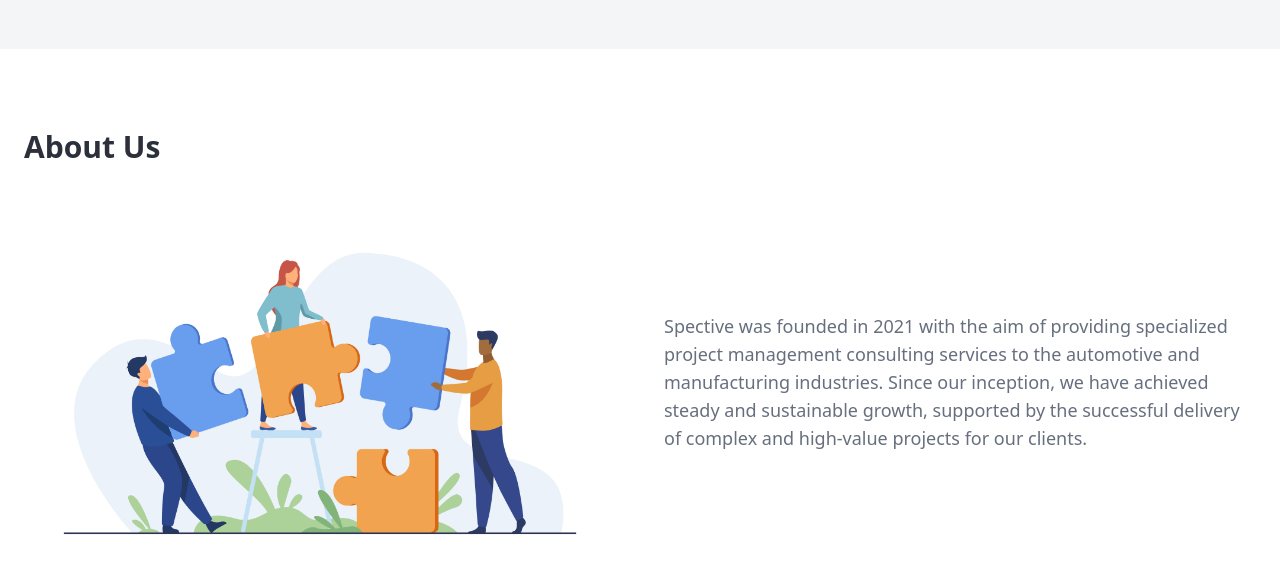
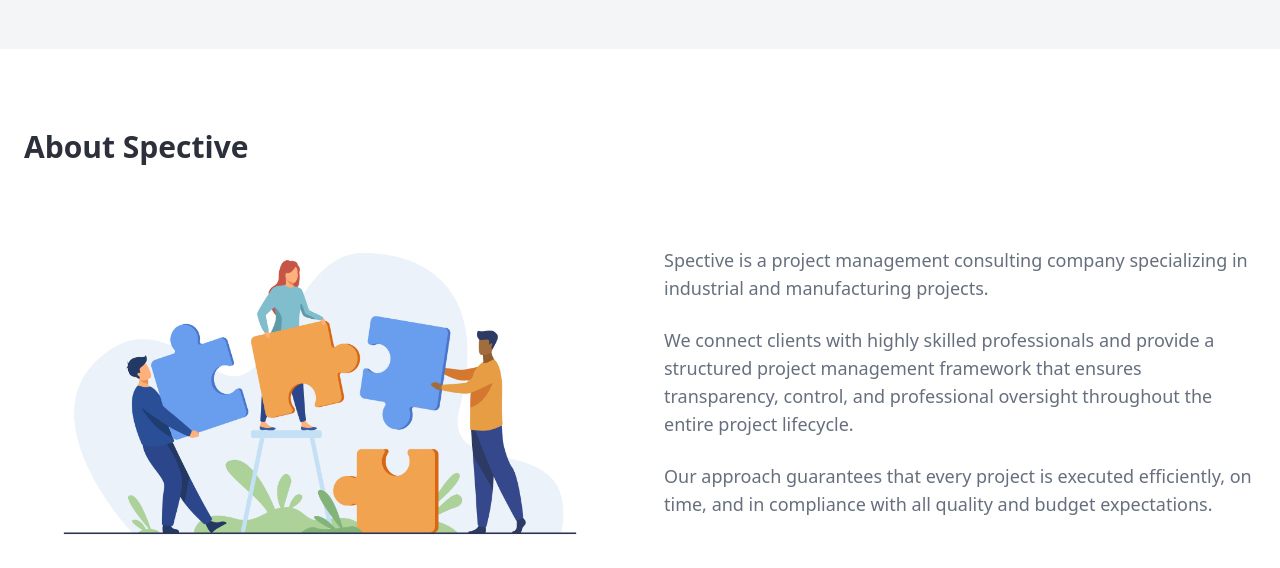
Before and after one commit to mgabor1979-lang/spective-talent-flow, a React (Vite) app: page / in a window 1280 px wide. Shown: the part 1020-1588 px from the top of the page. Built offline with nearby package versions, Linux system fonts and the light colour scheme; no server answers; the database is empty; what @react-pdf/renderer would draw is missing.

Commit message:
feat: Update About Us section for clarity and enhance button formatting on Homepage

```diff
--- a/src/pages/Homepage.tsx
+++ b/src/pages/Homepage.tsx
@@ -131,7 +131,7 @@
       {/* Section 3 - About Us */}
       <section className="py-20 bg-background">
         <div className="container mx-auto px-6">
-          <h2 className="text-3xl font-bold mb-12">About Us</h2>
+          <h2 className="text-3xl font-bold mb-12">About Spective</h2>
           <div className="grid md:grid-cols-2 gap-12 items-center">
             <div>
               <img
@@ -142,7 +142,13 @@
             </div>
             <div>
               <p className="text-lg text-muted-foreground mb-6">
-                Spective was founded in 2021 with the aim of providing specialized project management consulting services to the automotive and manufacturing industries. Since our inception, we have achieved steady and sustainable growth, supported by the successful delivery of complex and high-value projects for our clients.
+                Spective is a project management consulting company specializing in industrial and manufacturing projects.
+              </p>
+              <p className="text-lg text-muted-foreground mb-6">
+                We connect clients with highly skilled professionals and provide a structured project management framework that ensures transparency, control, and professional oversight throughout the entire project lifecycle.
+              </p>
+              <p className="text-lg text-muted-foreground mb-6">
+                Our approach guarantees that every project is executed efficiently, on time, and in compliance with all quality and budget expectations.
               </p>
             </div>
           </div>
```
